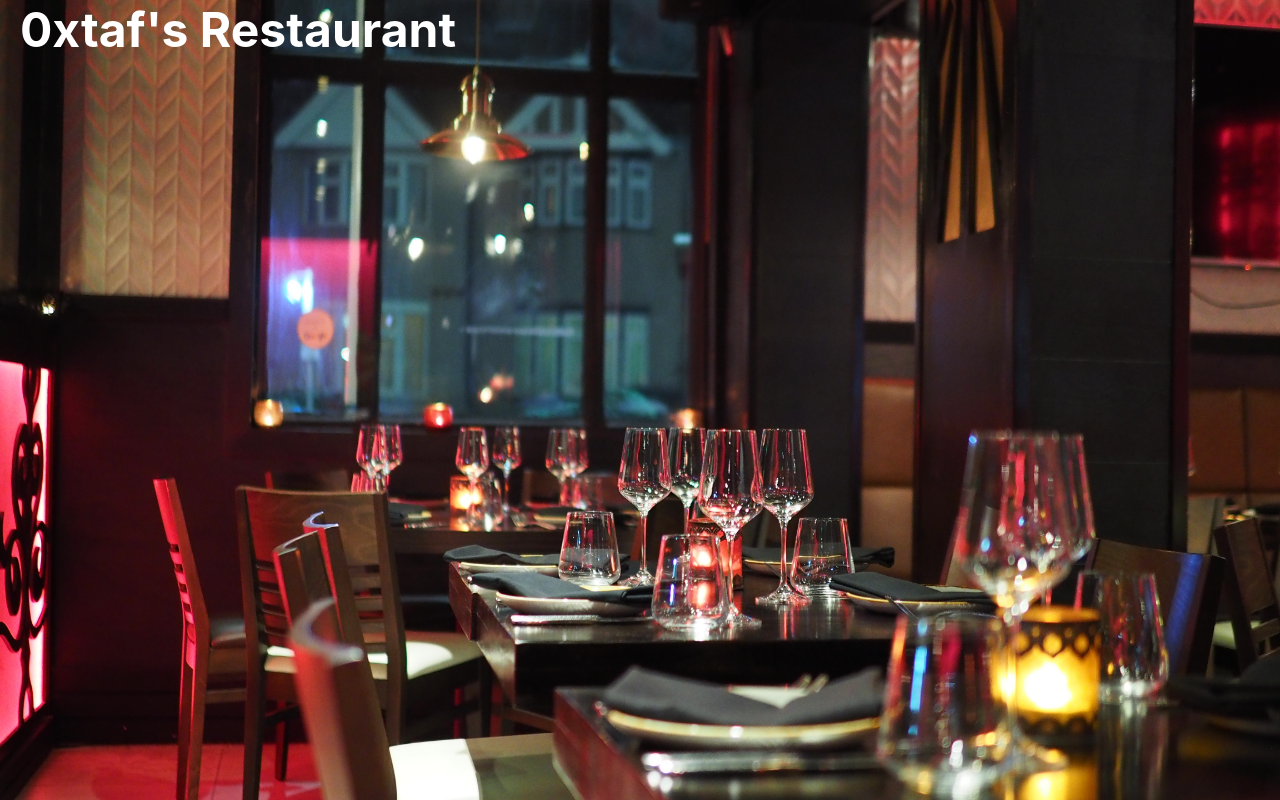
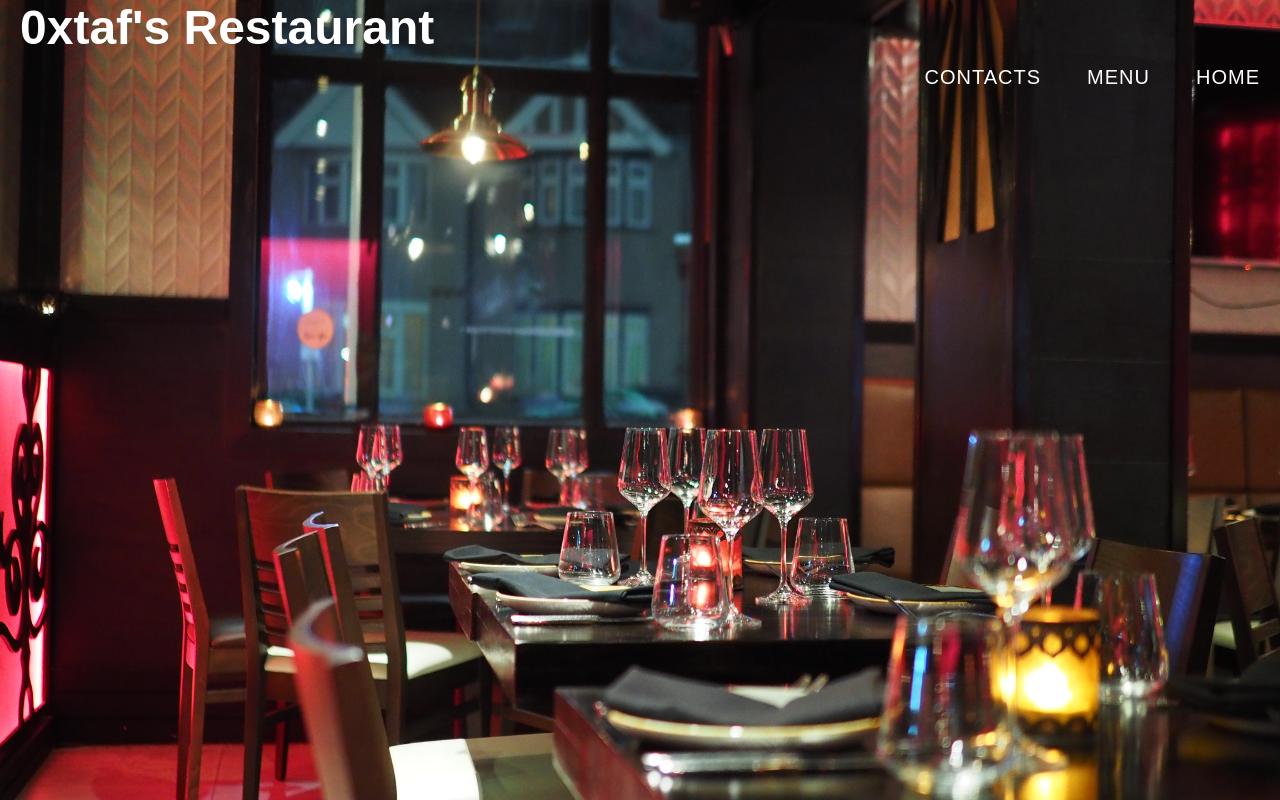
Before and after one commit to 0xtaf/react-restaurant, a React (Create React App) app: page / in a window 1280 px wide. Built offline with nearby package versions, Linux system fonts and the light colour scheme.

Commit message:
nav buttons are added

```diff
--- a/src/App.css
+++ b/src/App.css
@@ -1,3 +1,13 @@
+html, body {
+  height: 95%;
+  margin: 0;
+  padding: 0;
+}
+body {
+  font-family: 'Montserrat', sans-serif;
+
+}
+
 .App {
   background-image: url('./images/background.jpg') ;
   background-position: center;
@@ -22,3 +32,33 @@ h1.header{
   font-size: 300%;
   z-index: 2;
 }
+
+.btnNav{
+  float: right;
+  font-family: 'Birdseye', sans-serif;
+  font-size: 16px;
+  font-weight: 500;
+  -webkit-font-smoothing: antialiased;
+  color: #ffffff;
+  display: block;
+  padding: 12px 20px;
+  border: 1px solid transparent;
+  font-family: 'Montserrat', sans-serif;
+  font-size: 20px;
+  font-weight: 500;
+  line-height: 1;
+  letter-spacing: 0.05em;
+  text-transform: uppercase;
+  text-decoration: none;
+  background-color: Transparent;
+  background-repeat:no-repeat;
+  border: none;
+  cursor:pointer;
+  overflow: hidden;
+  outline:none;
+  margin-left: 6px;
+  /* -webkit-transition: opacity 300ms ease;
+  -moz-transition: opacity 300ms ease;
+  -ms-transition: opacity 300ms ease;
+  transition: opacity 300ms ease; */
+}
--- a/src/App.js
+++ b/src/App.js
@@ -1,15 +1,15 @@
 import React from 'react';
 import './App.css';
 import Header from './components/Header';
+import Buttons from './components/Buttons';
 
 
 
 function App() {
   return (
     <div className="App">
-
-        <Header />
-
+      <Header />
+      <Buttons />
     </div>
   );
 }
--- /dev/null
+++ b/src/components/Buttons.js
@@ -0,0 +1,36 @@
+import React from 'react';
+
+function Button() {
+  return (
+    <div>
+      <Home />
+      <Menu />
+      <Contacts />
+    </div>
+  )
+}
+
+function Home(){
+  return(
+    <div>
+      <button className='btnNav'>Home</button>
+    </div>
+  )
+}
+function Menu(){
+  return(
+    <div>
+      <button className='btnNav' >Menu</button>
+    </div>
+  )
+}
+function Contacts(){
+  return(
+    <div>
+      <button className='btnNav' >Contacts</button>
+    </div>
+  )
+}
+
+
+export default Button;
```
